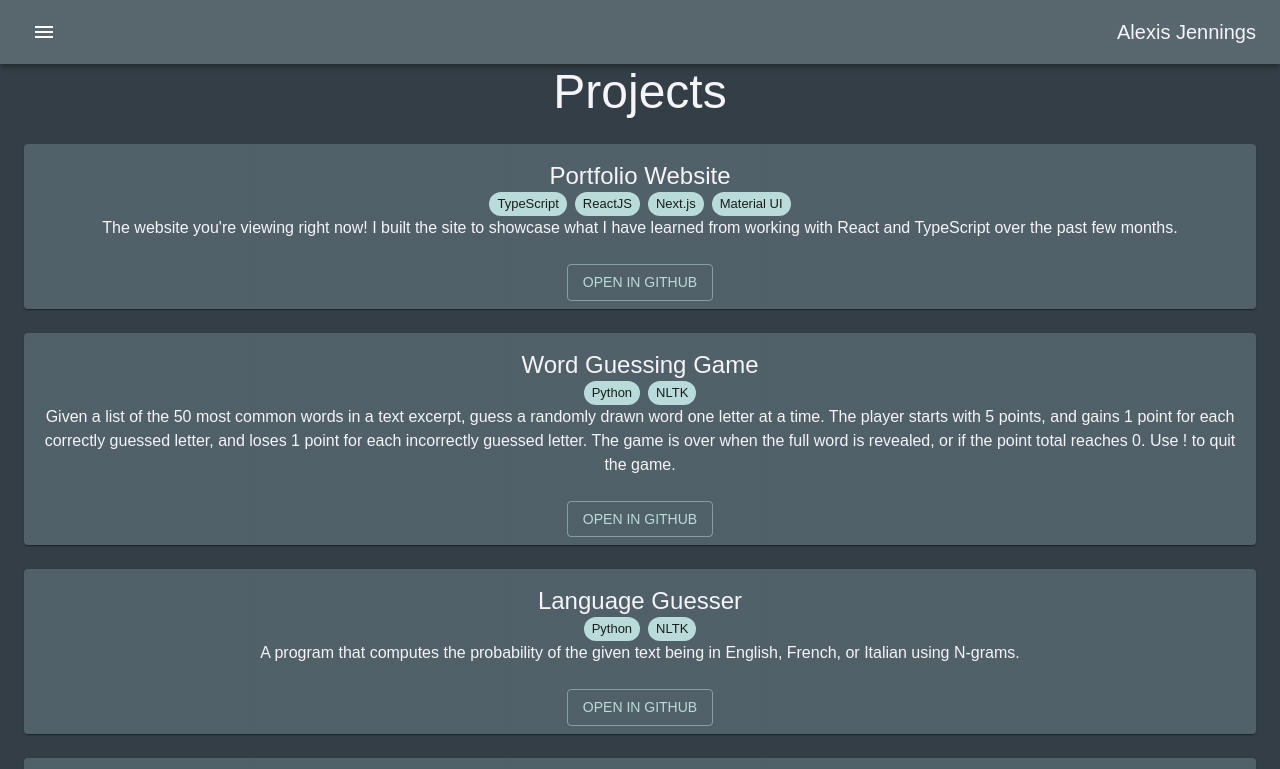
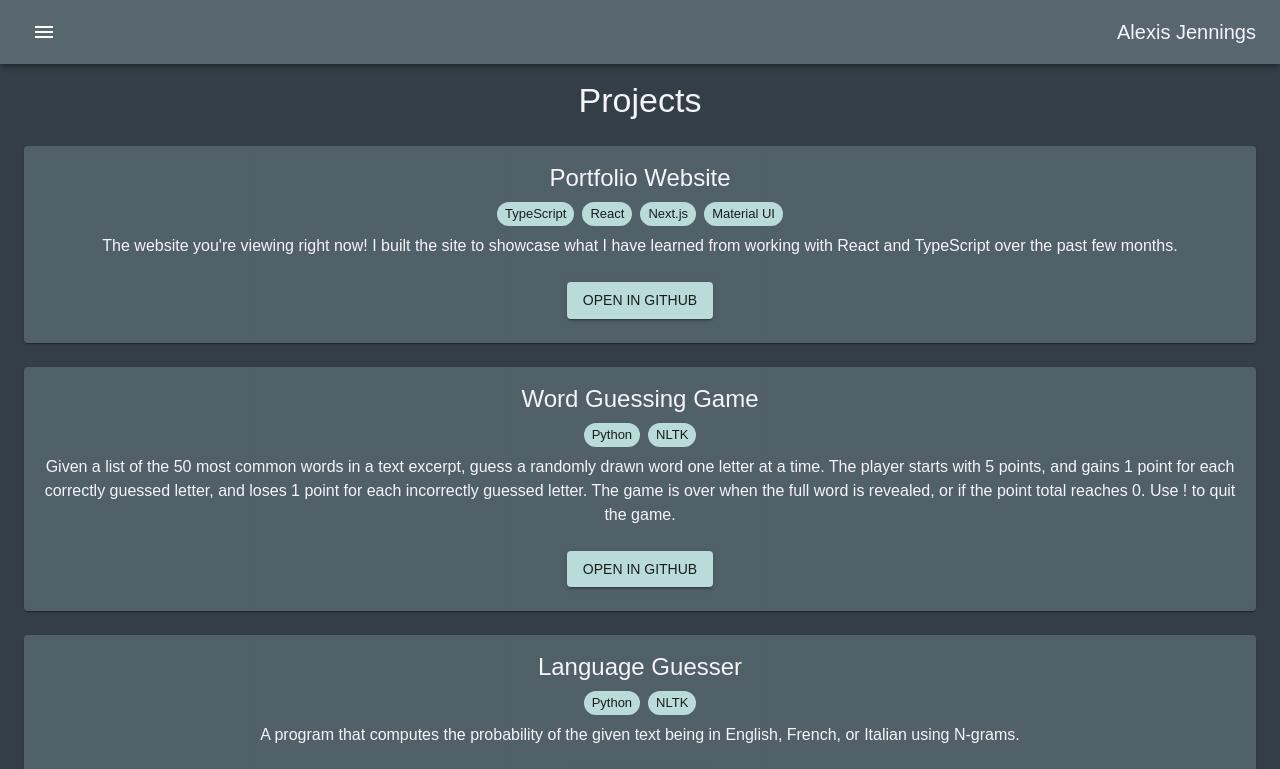
Before and after one commit to alexisjennings/portfolio-website, a Next.js app: page /projects in a window 1280 px wide. Shown: the top 769 px of the page. Built offline with nearby package versions, Linux system fonts and the light colour scheme.

Commit message:
refactor: layout and minor style changes

```diff
--- a/src/components/Layout.tsx
+++ b/src/components/Layout.tsx
@@ -25,6 +25,8 @@ function Header() {
                <IconButton
                   onClick={toggleDrawer(true)}
                   size="medium"
+                  disableRipple
+                  disableFocusRipple
                   sx={{ flexGrow: 1, justifyContent: "left" }}
                >
                   <MenuIcon />
--- a/src/pages/about.tsx
+++ b/src/pages/about.tsx
@@ -4,14 +4,14 @@ export default function Page() {
    return (
       <Box
          sx={{
-            pt: 8,
+            pt: 10,
             pb: 6,
          }}
       >
          <Typography
             sx={{ fontWeight: "medium" }}
             component="h1"
-            variant="h3"
+            variant="h4"
             align="center"
             gutterBottom
          >
@@ -31,7 +31,7 @@ export default function Page() {
          <Typography
             sx={{ fontWeight: "medium" }}
             component="h1"
-            variant="h3"
+            variant="h4"
             align="center"
             gutterBottom
          >
--- a/src/pages/contact.tsx
+++ b/src/pages/contact.tsx
@@ -6,14 +6,14 @@ export default function Page() {
    return (
       <Box
          sx={{
-            pt: 8,
+            pt: 10,
             pb: 6,
          }}
       >
          <Typography
             sx={{ fontWeight: "medium" }}
             component="h1"
-            variant="h3"
+            variant="h4"
             align="center"
             gutterBottom
          >
@@ -29,7 +29,7 @@ export default function Page() {
                >
                   email: alexisaj@ymail.com
                </Typography>
-               <CopyToClipboardButton />
+               <CopyToClipboardButton textToCopy="alexisaj@ymail.com" />
             </Box>
          </Paper>
       </Box>
--- a/src/pages/index.tsx
+++ b/src/pages/index.tsx
@@ -1,5 +1,24 @@
-import { Container, Typography } from "@mui/material";
+import { Box, Container, Paper, Typography } from "@mui/material";
 
 export default function Page() {
-   return <Typography className="text-blue-500 pt-20">Test</Typography>;
+   return (
+      <Box
+         sx={{
+            pt: 10,
+            pb: 6,
+         }}
+      >
+         <Container maxWidth="sm">
+            <Typography
+               sx={{ fontWeight: "medium" }}
+               component="h1"
+               variant="h3"
+               align="center"
+               gutterBottom
+            >
+               Welcome!
+            </Typography>
+         </Container>
+      </Box>
+   );
 }
--- a/src/pages/projects.tsx
+++ b/src/pages/projects.tsx
@@ -13,7 +13,7 @@ import { getProjectURL } from "../utils";
 const projects = [
    {
       title: "Portfolio Website",
-      tools: ["TypeScript", "ReactJS", "Next.js", "Material UI"],
+      tools: ["TypeScript", "React", "Next.js", "Material UI"],
       descr: "The website you're viewing right now! I built the site to showcase what I have learned from working with React and TypeScript over the past few months.",
       link: "https://github.com/alexisjennings/portfolio-website",
    },
@@ -53,14 +53,14 @@ export default function Page() {
    return (
       <Box
          sx={{
-            pt: 8,
+            pt: 10,
             pb: 6,
          }}
       >
          <Typography
             sx={{ fontWeight: "medium" }}
             component="h1"
-            variant="h3"
+            variant="h4"
             align="center"
             gutterBottom
          >
@@ -71,17 +71,22 @@ export default function Page() {
                <Card>
                   <CardContent>
                      <Typography
-                        sx={{ fontWeight: "medium" }}
+                        sx={{ fontWeight: "medium", mb: 1 }}
                         component="h2"
                         variant="h5"
                         align="center"
                      >
                         {project.title}
                      </Typography>
-                     <Box className="flex justify-center">
+                     <Box className="flex justify-center" sx={{ mb: 1 }}>
                         <Stack direction="row" spacing={1}>
                            {project.tools.map((tool) => (
-                              <Chip label={tool} color="primary" size="small" />
+                              <Chip
+                                 label={tool}
+                                 color="primary"
+                                 size="small"
+                                 className="font-medium"
+                              />
                            ))}
                         </Stack>
                      </Box>
@@ -92,7 +97,8 @@ export default function Page() {
                   <Box className="flex justify-center">
                      <CardActions>
                         <Button
-                           variant="outlined"
+                           sx={{ mb: 2 }}
+                           variant="contained"
                            href={project.link}
                            target="_blank"
                            rel="noopener noreferrer"
```
